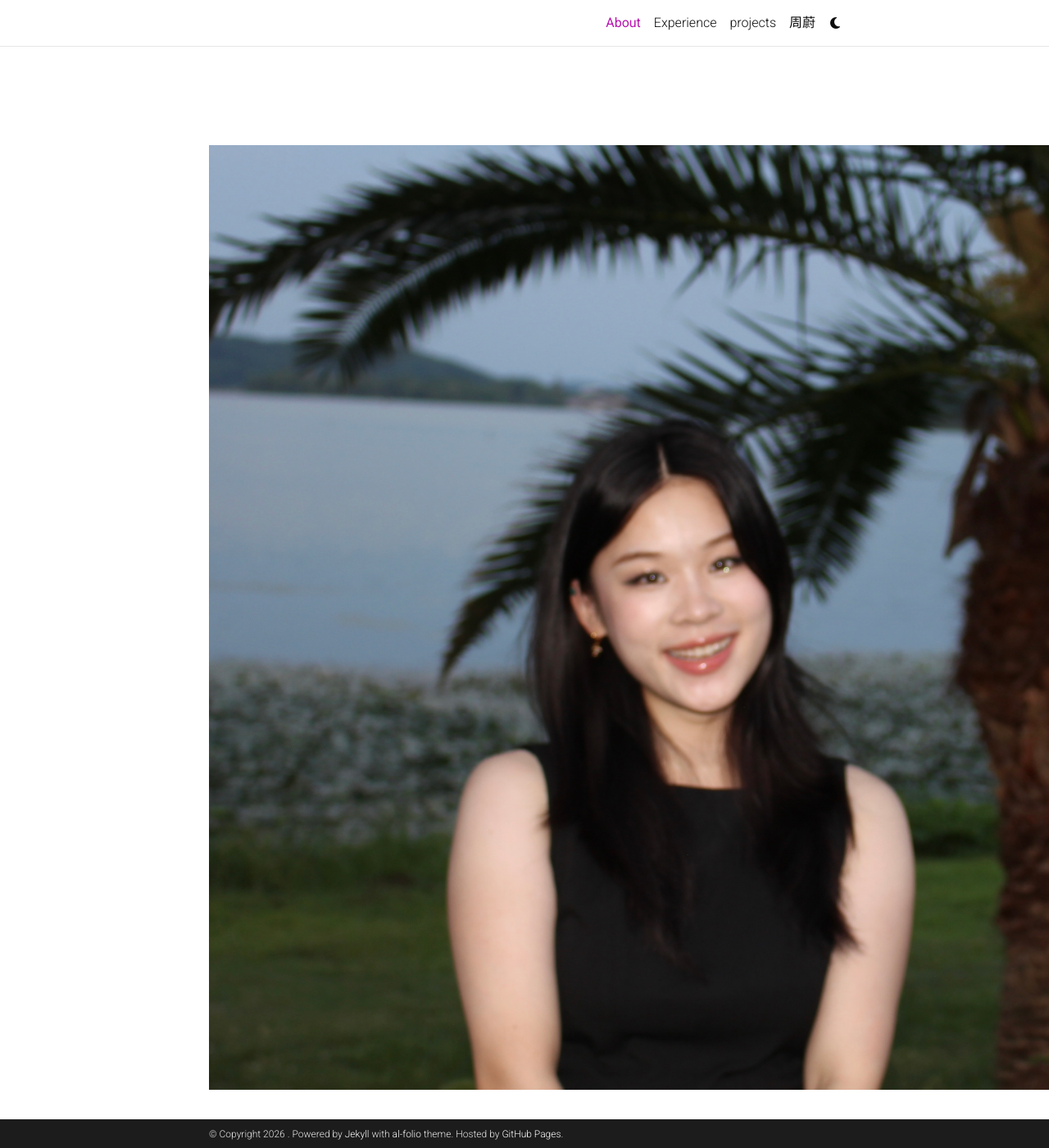
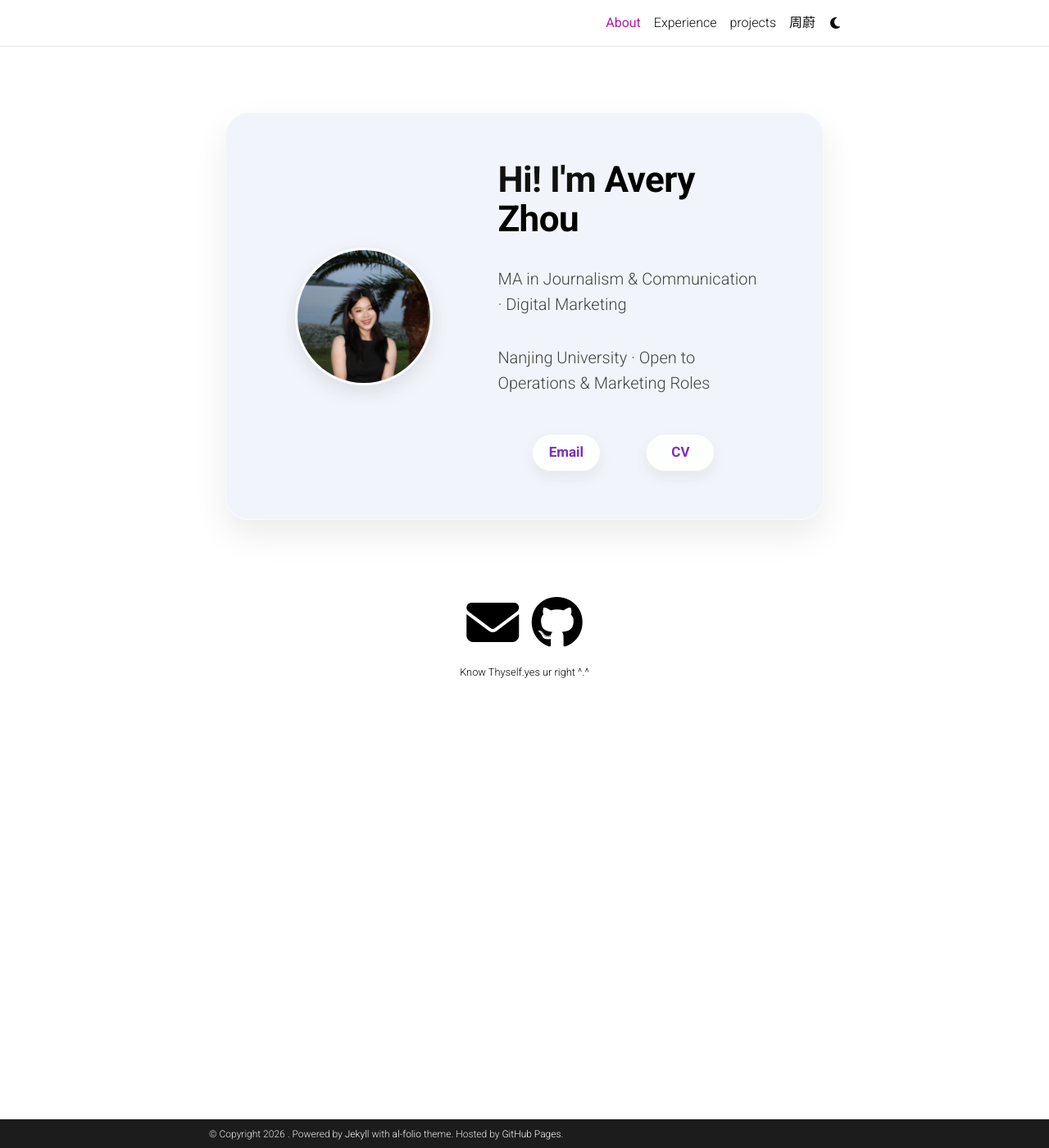
Before and after one commit to Averyagain88/Averyagain88.github.io, a Jekyll site: the page built from _pages/about.md, in a window 1280 px wide and 1400 px high. Shown: the whole window at 82% size. Built offline with Jekyll 4.4.1, drawn with Linux system fonts in a browser that asks for light colours; comment, search, counter and statistics services are not loaded; a style sheet for code colours, icons or effects is not loaded.

Commit message:
Update _custom.scss

```diff
--- a/_sass/_custom.scss
+++ b/_sass/_custom.scss
@@ -1,5 +1,127 @@
+/* =========================
+   ABOUT PAGE
+========================= */
+.hero-wrap{
+  max-width: 1180px;
+  margin: 56px auto 0;
+  padding: 0 20px;
+}
 
+.hero-card{
+  display: flex;
+  align-items: center;
+  gap: 34px;
 
+  padding: 34px 38px;
+  border-radius: 28px;
+
+  background: rgba(236, 242, 250, 0.72);
+  border: 1px solid rgba(255, 255, 255, 0.45);
+  box-shadow: 0 18px 40px rgba(0, 0, 0, 0.08);
+
+  backdrop-filter: blur(10px);
+  -webkit-backdrop-filter: blur(10px);
+}
+
+.hero-left{
+  flex: 0 0 auto;
+}
+
+.hero-avatar{
+  width: 168px;
+  height: 168px;
+  border-radius: 999px;
+  object-fit: cover;
+  display: block;
+
+  border: 3px solid rgba(255, 255, 255, 0.72);
+  box-shadow: 0 8px 24px rgba(0, 0, 0, 0.10);
+}
+
+.hero-right{
+  flex: 1;
+  min-width: 0;
+}
+
+.hero-hi{
+  margin: 0;
+  font-size: 44px;
+  line-height: 1.08;
+  font-weight: 800;
+  letter-spacing: -0.5px;
+  color: #111;
+}
+
+.hero-name{
+  display: inline;
+}
+
+.hero-meta{
+  margin-top: 10px;
+  font-size: 20px;
+  line-height: 1.55;
+  color: rgba(17, 17, 17, 0.78);
+}
+
+.hero-icons{
+  margin-top: 22px;
+  display: flex;
+  gap: 14px;
+  flex-wrap: wrap;
+}
+
+.hero-icon{
+  display: inline-flex;
+  align-items: center;
+  justify-content: center;
+
+  min-width: 84px;
+  height: 46px;
+  padding: 0 20px;
+  border-radius: 999px;
+
+  background: rgba(255, 255, 255, 0.92);
+  border: 1px solid rgba(0, 0, 0, 0.06);
+  box-shadow: 0 8px 18px rgba(0, 0, 0, 0.06);
+
+  text-decoration: none;
+  font-size: 17px;
+  font-weight: 700;
+  color: #7f2dbb;
+
+  transition: transform 0.14s ease, box-shadow 0.14s ease, background 0.14s ease;
+}
+
+.hero-icon:hover{
+  transform: translateY(-2px);
+  box-shadow: 0 12px 24px rgba(0, 0, 0, 0.10);
+  background: rgba(255, 255, 255, 1);
+}
+
+@media (max-width: 820px){
+  .hero-card{
+    flex-direction: column;
+    text-align: center;
+    padding: 28px 22px;
+  }
+
+  .hero-hi{
+    font-size: 34px;
+  }
+
+  .hero-meta{
+    font-size: 17px;
+  }
+
+  .hero-avatar{
+    width: 142px;
+    height: 142px;
+  }
+
+  .hero-icons{
+    justify-content: center;
+  }
+}
 
 /* =========================
    EXP页面
```
